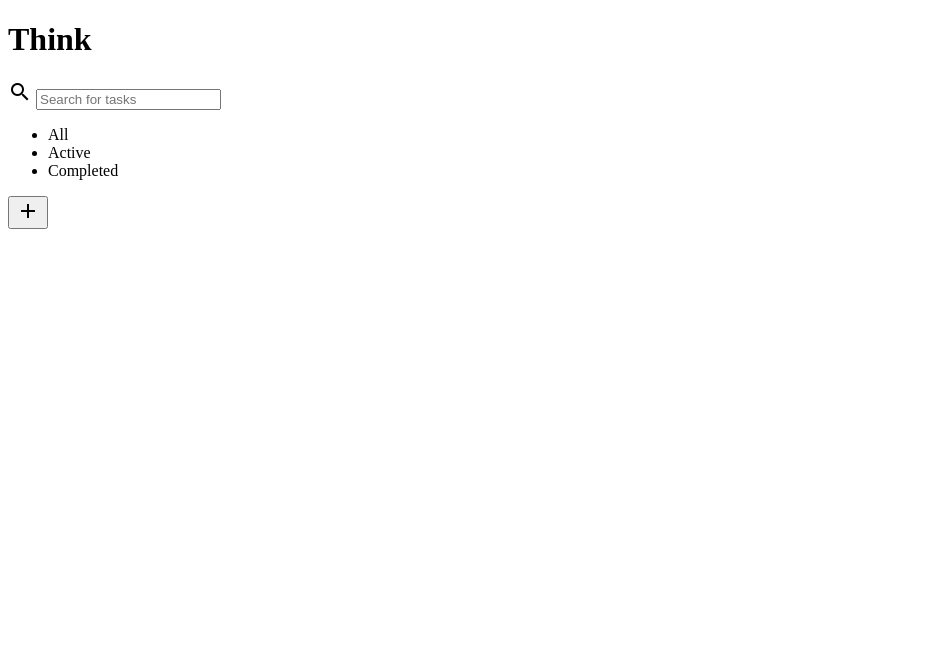
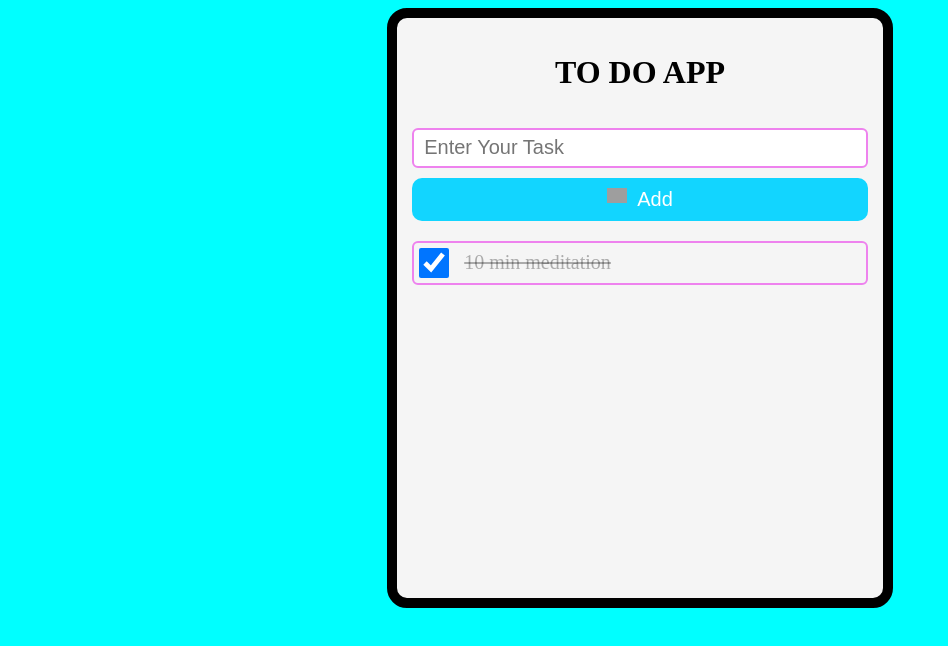
Before and after one commit to imadeddine-belarbi/to-do-app, a plain HTML site: page index.html in a window 1280 px wide. Shown: the whole page, without its empty margins (0-948 px from the left). Drawn offline with Linux system fonts and the light colour scheme; grey boxes are pictures that could not be loaded.

Commit message:
first version

```diff
--- a/index.html
+++ b/index.html
@@ -1,28 +1,29 @@
 <!DOCTYPE html>
 <html lang="en">
+
 <head>
-  <meta charset="UTF-8">
-  <meta name="viewport" content="width=device-width, initial-scale=1.0">
-  <title>To Do App</title>
-  <link rel="stylesheet" href="https://fonts.googleapis.com/icon?family=Material+Icons">
+    <meta charset="UTF-8">
+    <meta http-equiv="X-UA-Compatible" content="IE=edge">
+    <meta name="viewport" content="width=device-width, initial-scale=1.0">
+    <link rel="stylesheet" href="style.css">
+    <title>To Do App</title>
 </head>
 <body>
   <div class="container">
-    <h1>Think</h1>
-    <div class="search-bar">
-      <i class="material-icons">search</i>
-      <input type="text" placeholder="Search for tasks">
-    </div>
-    <div class="filters">
+      <h1>To Do App</h1>
+      <div class="controls">
+        <input type="text" placeholder="Enter Your Task">
+        <button type="button" id="add"><img src="https://img.icons8.com/fluency/30/000000/add.png"/> Add</button>
+        <!-- <button type="button" id="remove"><img src="https://img.icons8.com/fluency/30/000000/filled-trash.png"/> Remove</button> -->
+      </div>
       <ul>
-        <li>All</li>
-        <li>Active</li>
-        <li>Completed</li>
+        <li>
+          <input type="checkbox" checked>
+          <label>10 min meditation</label>
+        </li>
       </ul>
     </div>
-    <div class="task-group">
-    </div>
-    <button class="add-task"><i class="material-icons">add</i></button>
-  </div>
+    <script src="main.js"></script>
 </body>
+
 </html>
--- /dev/null
+++ b/main.js
@@ -0,0 +1,30 @@
+const ul = document.querySelector(".container ul");
+
+let currentId = 1;
+
+const addButton = document.getElementById("add");
+addButton.addEventListener("click", () =>
+{
+  addItem();
+});
+
+const removeButton = document.getElementById("remove");
+removeButton.addEventListener("click", removeItem);
+
+function addItem()
+{
+  const taskInput = document.querySelector(".controls input");
+  if (taskInput.value === '')
+    return;
+
+  currentId++;
+  const item = `
+  <li>
+    <input type="checkbox" id="item-${currentId}">
+    <label for="item-${currentId}">${taskInput.value}</label>
+  </li>
+  `;
+
+  ul.innerHTML += item;
+  taskInput.value = '';
+}
--- /dev/null
+++ b/style.css
@@ -0,0 +1,101 @@
+* {
+  box-sizing: border-box;
+  outline: none;
+}
+
+body {
+  background-color: aqua;
+}
+
+.container {
+  width: 40%;
+  height: 600px;
+  margin-left: auto;
+  margin-right: auto;
+  text-align: center;
+  background: whitesmoke;
+  color: black;
+  border: 10px solid;
+  border-radius: 20px;
+  padding: 15px;
+}
+
+.container h1 {
+  padding-bottom: 15px;
+  text-transform: uppercase;
+}
+
+.container ul {
+  margin-top: 20px;
+  padding-left: 0;
+  list-style: none;
+}
+
+.container ul li {
+  border: 2px solid violet;
+  border-radius: 6px;
+  width: 100%;
+  font-size: 20px;
+  display: flex;
+  align-items: center;
+  text-align: left;
+  margin-bottom: 15px;
+}
+
+.container ul li input {
+  width: 30px;
+  height: 30px;
+  margin: 5px;
+  border: 2px solid #f4b400;
+  border-radius: 6px;
+  text-align: center;
+  cursor: pointer;
+}
+
+.container ul li label {
+  padding-left: 10px;
+  flex: 1;
+}
+
+.container ul li input:checked+label {
+  text-decoration: line-through;
+  color: rgba(0, 0, 0, 0.3);
+}
+
+.container .controls input {
+  width: 100%;
+  height: 40px;
+  font-size: 20px;
+  padding: 10px;
+  border: 2px solid violet;
+  border-radius: 6px;
+}
+
+.container .controls button {
+  width: 100%;
+  background: wheat;
+  border: none;
+  margin-top: 10px;
+  cursor: pointer;
+  color: white;
+  text-align: center;
+  justify-content: center;
+  display: flex;
+  padding: 10px;
+  font-size: 20px;
+}
+
+.container .controls button img {
+  margin-right: 10px;
+  width: 20px;
+}
+
+.container .controls #add {
+  background-color: #12d5ff;
+  border-radius: 10px;
+}
+
+/* .container .controls #remove {
+  background-color: #db4433;
+  border-radius: 10px;
+} */
```
